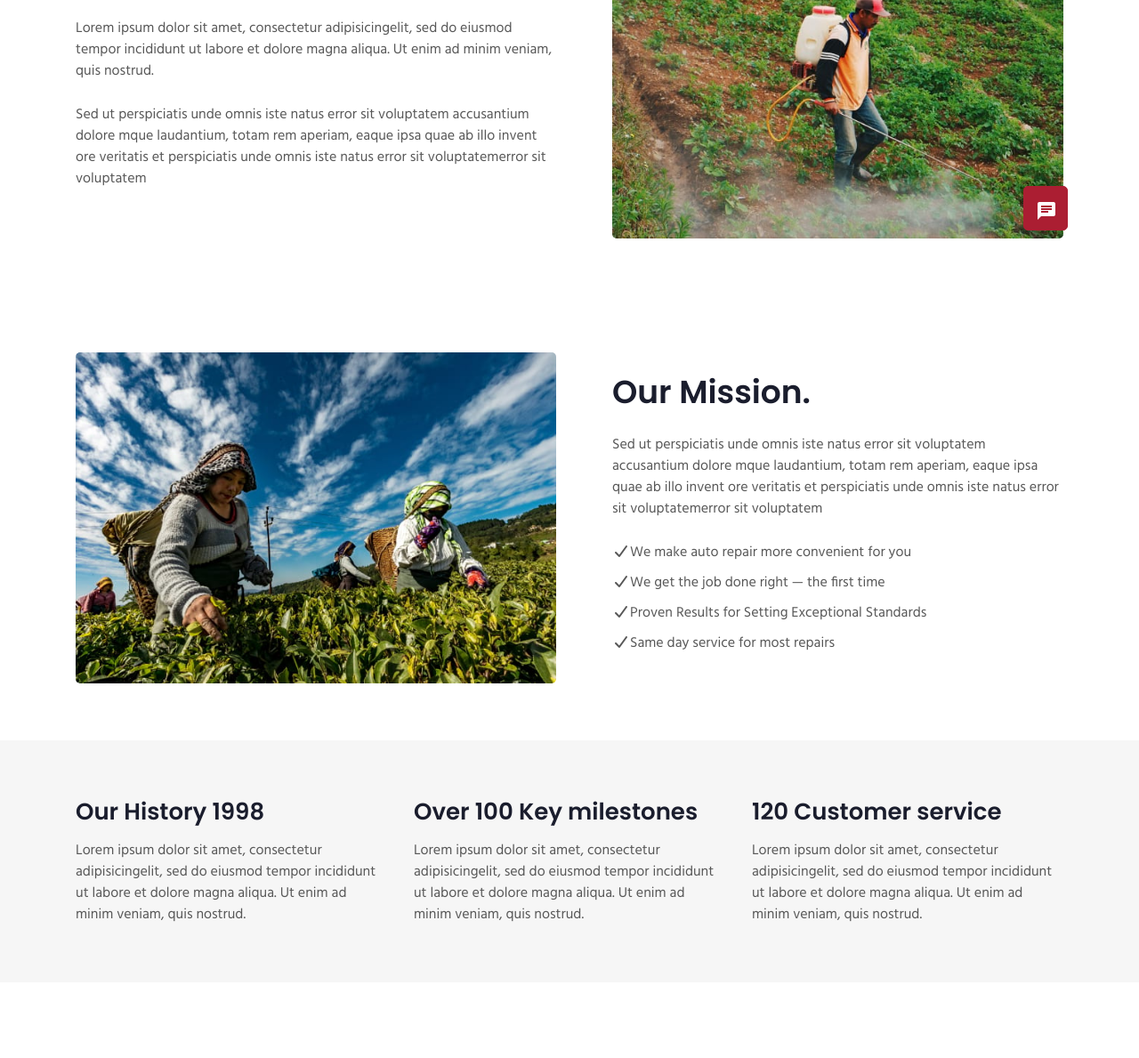
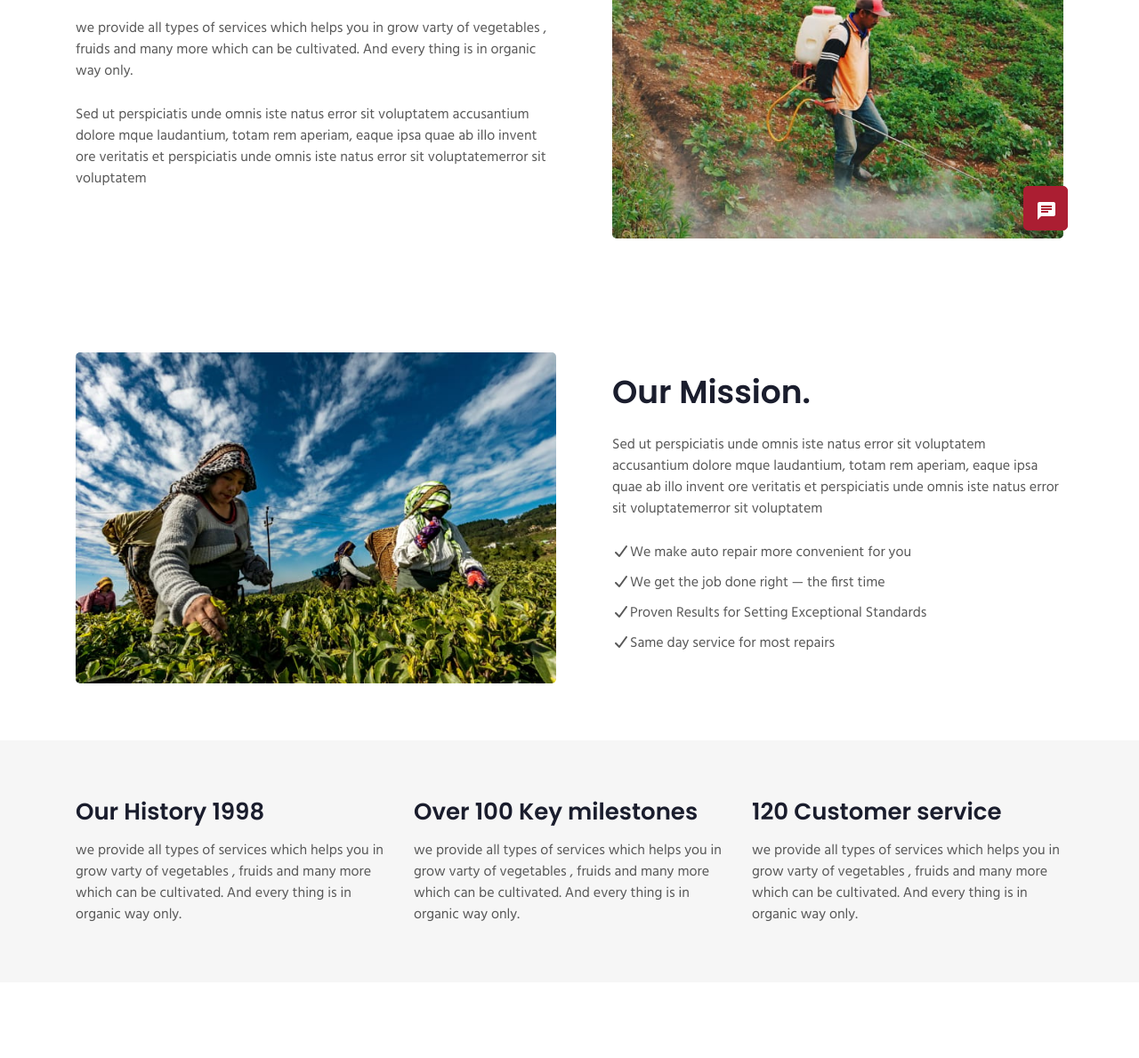
Before and after one commit to sivanikuchi30/Farm-Organics, a plain HTML site: page about.html in a window 1280 px wide. Shown: the part 511-1700 px from the top of the page at 89% size. Drawn offline with nearby package versions, Linux system fonts and the light colour scheme.

Commit message:
Latest Commit

```diff
--- a/about.html
+++ b/about.html
@@ -99,7 +99,7 @@
     <div class="container py-5">
       <p><a href="index.html">Home</a> &nbsp; / &nbsp; About</p>
       <h2 class="my-3">About Us</h2>
-     <p>Nulla dolorem perferendis inventore! posuere cubilia Curae; Nunc non risus in justo convallis feugiat. consectetur adipisicing elit.</p>
+      <p>We only grow products naturally and 100% organic way which are very healthy and Tasty.</p>
     </div>
   </div>
 </section>
@@ -111,8 +111,7 @@
 
                 <div class="cwp4-text col-lg-6">
                         <h3>Why choose us?</h3>
-                    <p>Lorem ipsum dolor sit amet, consectetur adipisicingelit, sed do eiusmod tempor incididunt ut labore et dolore magna aliqua. Ut enim ad minim veniam, quis nostrud.
-                    </p>
+                    <p>we provide all types of services which helps you in grow varty of vegetables , fruids and many more which can be cultivated. And every thing is in organic way only.                    </p>
                   <p>Sed ut perspiciatis unde omnis iste natus error sit voluptatem accusantium dolore mque laudantium, totam rem aperiam, eaque ipsa quae ab illo invent ore veritatis et perspiciatis unde omnis iste natus error sit voluptatemerror sit voluptatem</p>
 
                 </div>
@@ -159,8 +158,7 @@
 
 					 <div class="icon-info">
 						<h5>Our History 1998</h5>
-						<p>Lorem ipsum dolor sit amet, consectetur adipisicingelit, sed do eiusmod tempor incididunt ut labore et dolore magna aliqua. Ut enim ad minim veniam, quis nostrud.
-						</p>
+						<p>we provide all types of services which helps you in grow varty of vegetables , fruids and many more which can be cultivated. And every thing is in organic way only.						</p>
 					</div>
 
 				</div>
@@ -168,16 +166,14 @@
 
 					 <div class="icon-info">
 						<h5>Over 100 Key milestones</h5>
-						<p>Lorem ipsum dolor sit amet, consectetur adipisicingelit, sed do eiusmod tempor incididunt ut labore et dolore magna aliqua. Ut enim ad minim veniam, quis nostrud.
-						</p>
+						<p>we provide all types of services which helps you in grow varty of vegetables , fruids and many more which can be cultivated. And every thing is in organic way only.						</p>
 					</div>
 			 </div>
 				<div class="float-rt feature-gd col-lg-4 col-sm-6 mt-lg-0 mt-4">
 
 					 <div class="icon-info">
 						<h5>120 Customer service</h5>
-						<p>Lorem ipsum dolor sit amet, consectetur adipisicingelit, sed do eiusmod tempor incididunt ut labore et dolore magna aliqua. Ut enim ad minim veniam, quis nostrud.
-						</p>
+						<p>we provide all types of services which helps you in grow varty of vegetables , fruids and many more which can be cultivated. And every thing is in organic way only.						</p>
 					</div>
 			 </div>
 
@@ -352,7 +348,7 @@
               <div class="footer-list-29 footer-1">
                   <h6 class="footer-title-29">Contact Us</h6>
                   <ul>
-                      <li><p><span class="fa fa-map-marker"></span> Lorem ipsum, #32841 block, #221DRS Estate business building, UK.</p></li>
+                      <li><p><span class="fa fa-map-marker"></span> Newyork Nyc, #32841 block, #221DRS Estate business building, UK.</p></li>
                       <li><a href="tel:+7-800-999-800"><span class="fa fa-phone"></span> +(21)-255-999-8888</a></li>
                       <li><a href="mailto:corporate-mail@support.com" class="mail"><span class="fa fa-envelope-open-o"></span> farmer-mail@support.com</a></li>
                   </ul>
```
